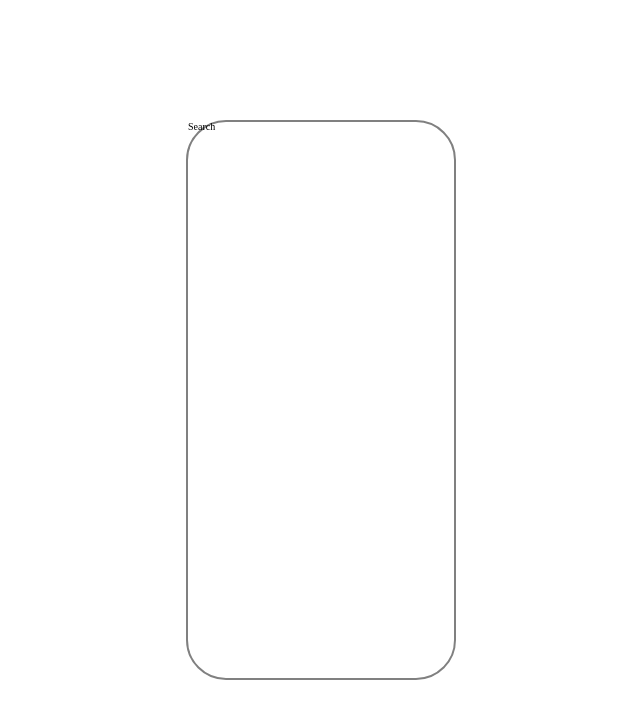
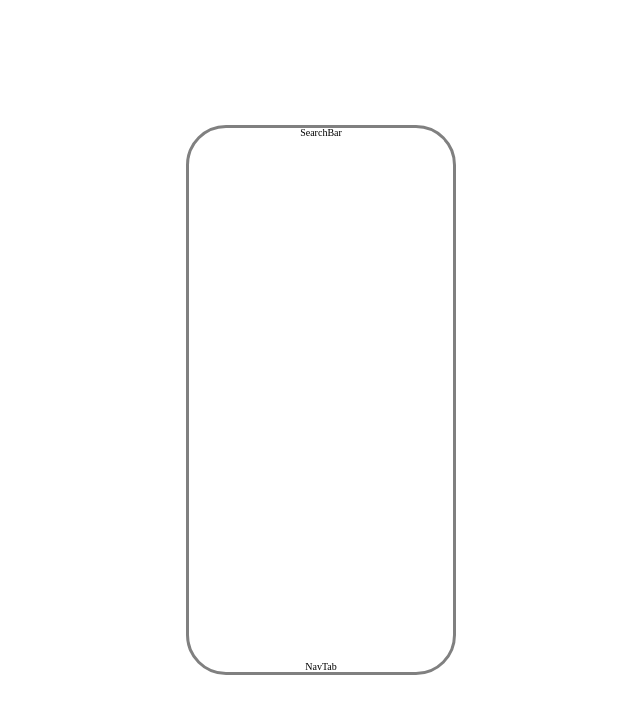
Before and after one commit to daseuls/movie_search_app, a React (Create React App) app: page / in a window 1280 px wide. Shown: the top 718 px of the page, without its empty margins (319-959 px from the left). Built offline with nearby package versions, Linux system fonts and the light colour scheme; the HTML template or start-up script is replaced by a standard one.

Commit message:
feat:layout 완료

```diff
--- a/src/components/MovieItem.tsx
+++ b/src/components/MovieItem.tsx
@@ -1,3 +1,5 @@
+import styled from "styled-components";
+
 const MovieItem = () => {
   return <div>MovieItem</div>;
 };
--- a/src/components/NavTab.tsx
+++ b/src/components/NavTab.tsx
@@ -1,5 +1,7 @@
+import styled from "styled-components";
+
 const NavTab = () => {
-  return <div>NabTab</div>;
+  return <div>NavTab</div>;
 };
 
 export default NavTab;
--- a/src/components/SearcBar.tsx
+++ b/src/components/SearcBar.tsx
@@ -1,5 +1,7 @@
+import styled from "styled-components";
+
 const SearchBar = () => {
-  return <div>NabTab</div>;
+  return <div>SearchBar</div>;
 };
 
 export default SearchBar;
--- a/src/pages/Search.tsx
+++ b/src/pages/Search.tsx
@@ -1,5 +1,12 @@
+import styled from "styled-components";
+import SearchBar from "../components/SearcBar";
+
 const Search = () => {
-  return <div>Search</div>;
+  return (
+    <div>
+      <SearchBar />
+    </div>
+  );
 };
 
 export default Search;
--- a/src/pages/routes.jsx
+++ b/src/pages/routes.jsx
@@ -2,6 +2,7 @@ import { BrowserRouter, Routes, Route } from "react-router-dom";
 import { RecoilRoot } from "recoil";
 import Search from "./Search";
 import styled from "styled-components";
+import NavTab from "../components/NavTab";
 
 const Router = () => {
   return (
@@ -11,6 +12,7 @@ const Router = () => {
           <Routes>
             <Route path="/" element={<Search />} />
           </Routes>
+          <NavTab />
         </Container>
       </RecoilRoot>
     </BrowserRouter>
@@ -20,9 +22,10 @@ const Router = () => {
 export default Router;
 
 const Container = styled.section`
-  height: 70vh;
+  ${({ theme }) => theme.flexbox("column", "space-between", "center")}
+  height: 55rem;
   width: 27rem;
-  background-color: white;
+  background-color: ${({ theme }) => theme.colors.white};
   border-radius: 4rem;
-  border: 2px solid gray;
+  border: 3px solid gray;
 `;
--- /dev/null
+++ b/src/types/interface.ts
@@ -0,0 +1 @@
+export interface IMovie {}
```
